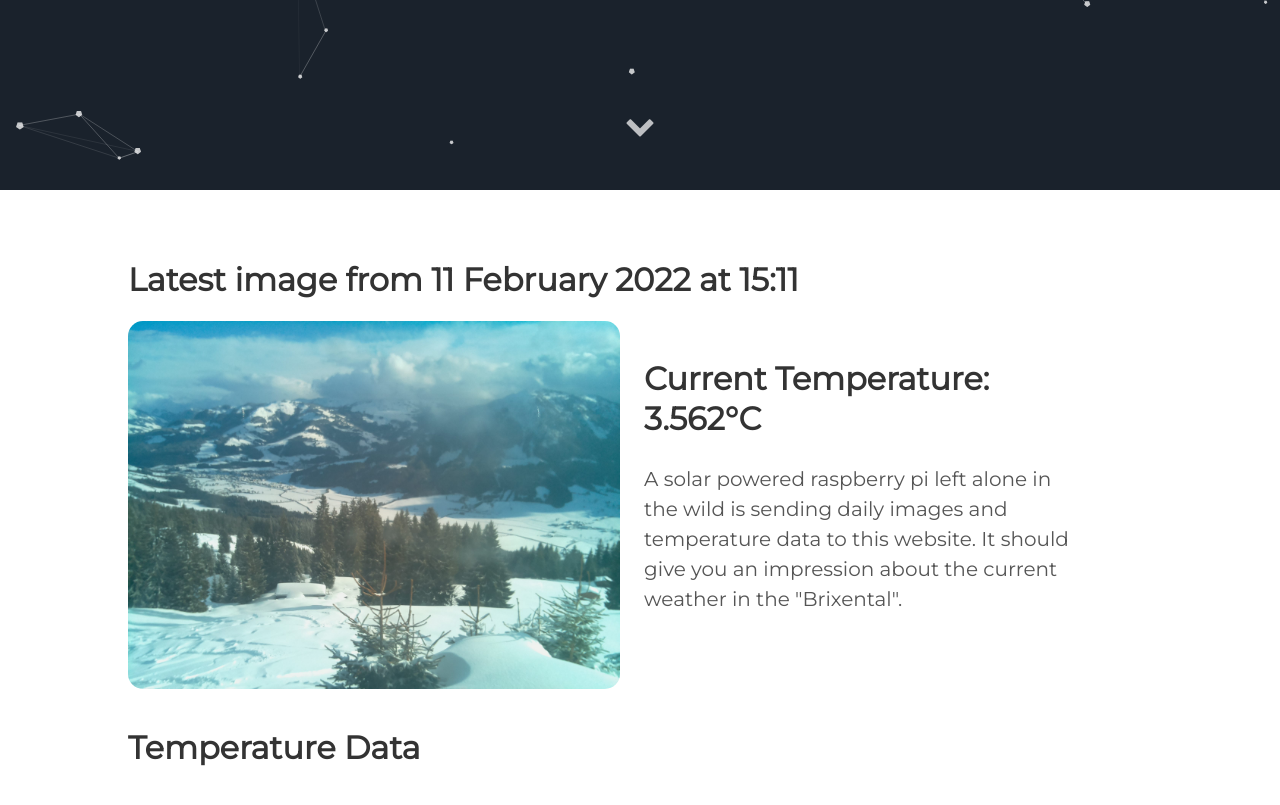
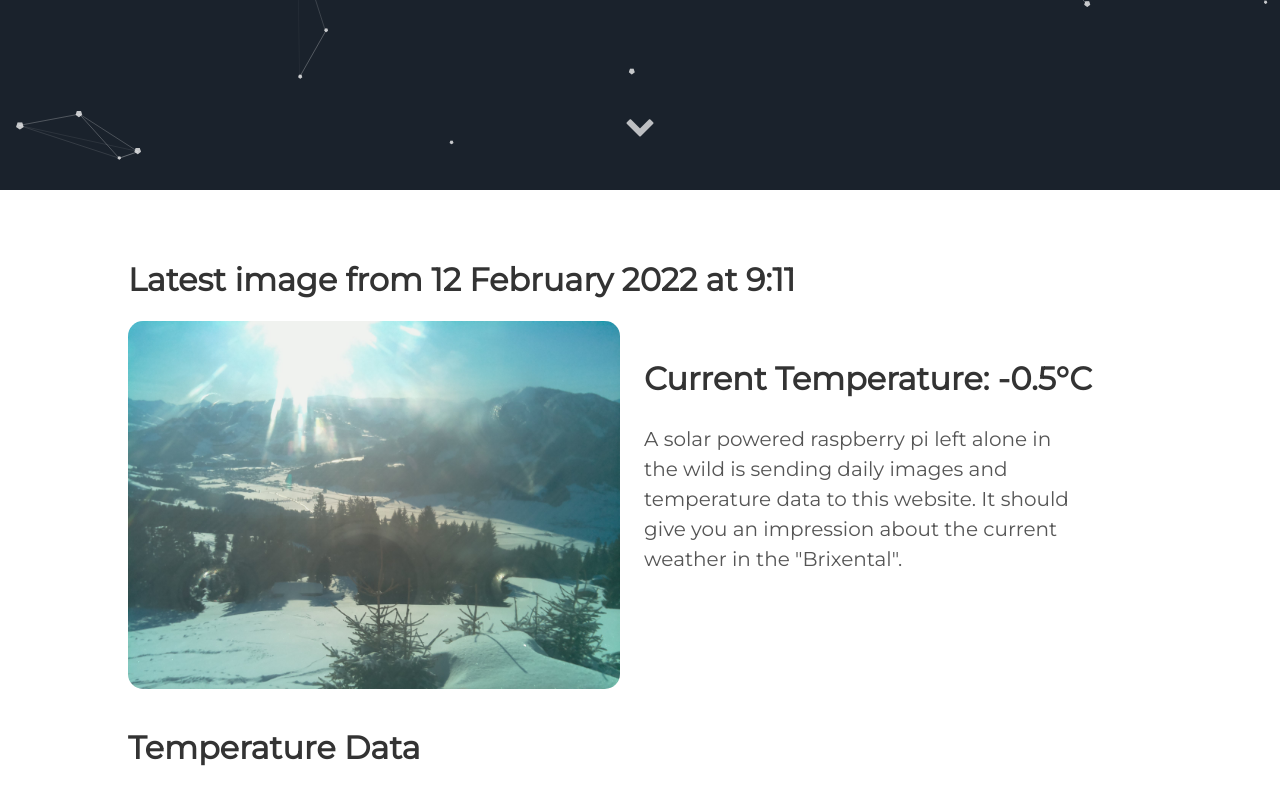
Before and after one commit to vektorious/vektorious.github.io, a Jekyll site: the page built from resources/huette.md, in a window 1280 px wide and 900 px high, scrolled down 710 px. Shown: the top 805 px of the window. Built offline with Jekyll 4.4.1, drawn with Linux system fonts in a browser that asks for light colours.

Commit message:
I'm a bot beep boop

```diff
--- a/resources/huette.md
+++ b/resources/huette.md
@@ -6,13 +6,13 @@ image: '/assets/img/'
 description: 'Live image from the Austrian alps'
 twitter_text: ' '
 ---
-## Latest image from 11 February 2022 at 15:11
+## Latest image from 12 February 2022 at  9:11
 <div class="huette">
   <div class="huette-image">
     <img src="{{ "/assets/img/huette.jpg" | prepend: site.baseurl }}">
   </div>
   <div class="huette-text">
-        <h2>Current Temperature: 3.562°C</h2>
+        <h2>Current Temperature: -0.5°C</h2>
         <p>A solar powered raspberry pi left alone in the wild is sending daily images and temperature data to this website. It should give you an impression about the current weather in the "Brixental".</p>
 
   </div>
```
Also changed, not shown: rpi-script/2022-02-12_090942.txt (renamed from rpi-script/2022-02-11_150941.txt, +5 -5 lines), rpi-script/huette.md (+2 -2 lines), assets/img/huette.jpg, assets/img/temp_plot.png, rpi-script/temp_plot.png, 1 other file.
